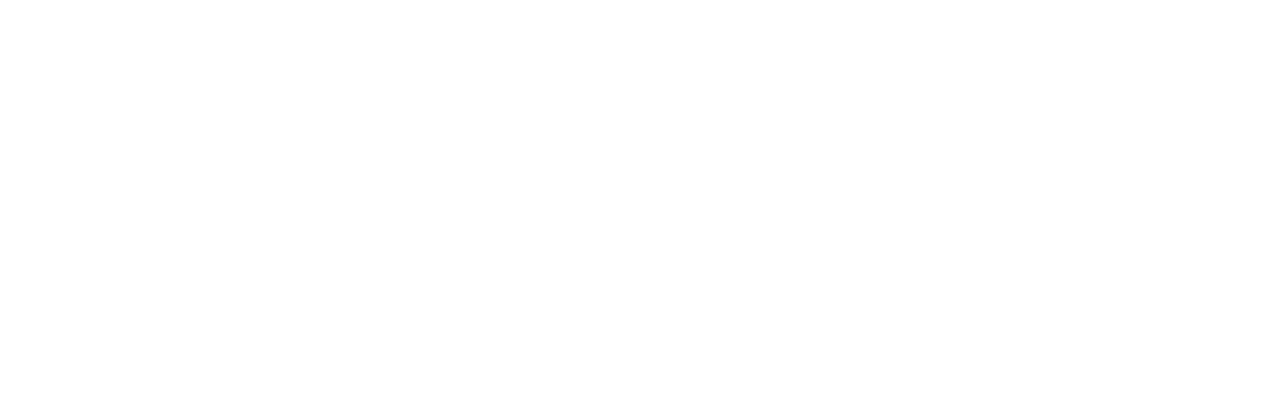
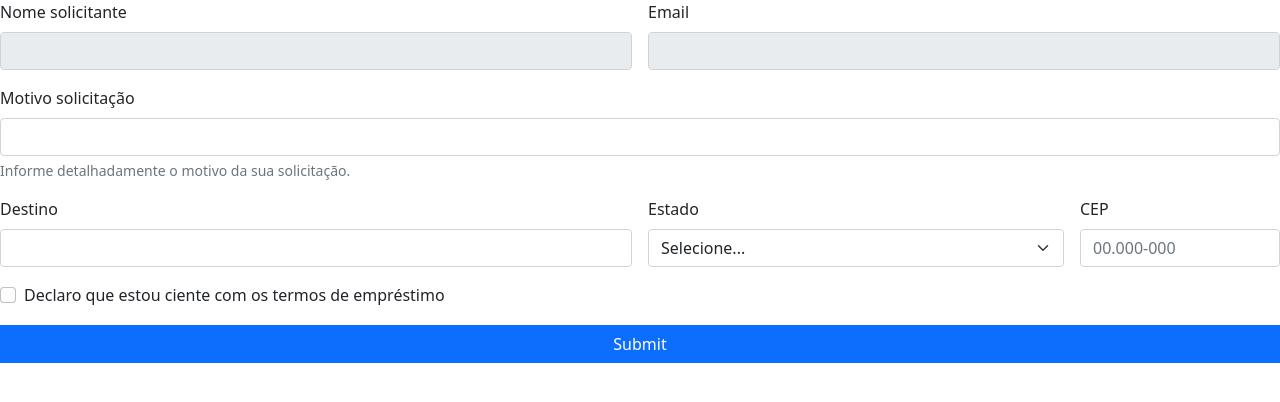
Before and after one commit to GianFTZ/prisma-coffe-forms, a plain HTML site: page src/index.html in a window 1280 px wide. Drawn offline with nearby package versions, Linux system fonts and the light colour scheme.

Commit message:
feature: html-template model from senior's github

```diff
--- a/src/index.html
+++ b/src/index.html
@@ -25,6 +25,92 @@
     <script type="text/javascript" src="main.js"></script>
 </head>
 <body>
+    <form class="row g-3 needs-validation" id="form" novalidate>
+        <div class="col-md-6">
+          <label for="nomFun" class="form-label">Nome solicitante</label>
+          <input type="text" class="form-control" id="nomFun" disabled />
+        </div>
+        <div class="col-md-6">
+          <label for="emaFun" class="form-label">Email</label>
+          <input type="email" class="form-control" id="emaFun" disabled />
+        </div>
+        <div class="col-12">
+          <label for="desMot" class="form-label">Motivo solicitação</label>
+          <input type="text" class="form-control" id="desMot" />
+          <div id="desMot" class="form-text">
+            Informe detalhadamente o motivo da sua solicitação.
+          </div>
+        </div>
+        <div class="col-md-6">
+          <label for="nomDes" class="form-label">Destino</label>
+          <input type="text" class="form-control" id="nomDes" />
+        </div>
+        <div class="col-md-4">
+          <label for="estDes" class="form-label">Estado</label>
+          <select id="estDes" class="form-select">
+            <option selected>Selecione...</option>
+            <option value="Acre - AC">Acre - AC</option>
+            <option value="Alagoas - AL">Alagoas - AL</option>
+            <option value="Amapá - AP">Amapá - AP</option>
+            <option value="Amazonas - AM">Amazonas - AM</option>
+            <option value="Bahia - BA">Bahia - BA</option>
+            <option value="Ceará - CE">Ceará - CE</option>
+            <option value="Espírito Santo - ES">Espírito Santo - ES</option>
+            <option value="Goiás - GO">Goiás - GO</option>
+            <option value="Maranhão - MA">Maranhão - MA</option>
+            <option value="Mato Grosso - MT">Mato Grosso - MT</option>
+            <option value="Mato Grosso do Sul - MS">
+              Mato Grosso do Sul - MS
+            </option>
+            <option value="Minas Gerais - MG">Minas Gerais - MG</option>
+            <option value="Pará - PA">Pará - PA</option>
+            <option value="Paraíba - PB">Paraíba - PB</option>
+            <option value="Paraná - PR">Paraná - PR</option>
+            <option value="Pernambuco - PE">Pernambuco - PE</option>
+            <option value="Piauí - PI">Piauí - PI</option>
+            <option value="Rio de Janeiro - RJ">Rio de Janeiro - RJ</option>
+            <option value="Rio Grande do Norte - RN">
+              Rio Grande do Norte - RN
+            </option>
+            <option value="Rio Grande do Sul - RS">Rio Grande do Sul - RS</option>
+            <option value="Rondônia - RO">Rondônia - RO</option>
+            <option value="Roraima - RR">Roraima - RR</option>
+            <option value="Santa Catarina - SC">Santa Catarina - SC</option>
+            <option value="São Paulo - SP">São Paulo - SP</option>
+            <option value="Sergipe - SE">Sergipe - SE</option>
+            <option value="Tocantins - TO">Tocantins - TO</option>
+            <option value="Distrito Federal - DF">Distrito Federal - DF</option>
+          </select>
+        </div>
+        <div class="col-md-2">
+          <label for="numCep" class="form-label">CEP</label>
+          <input
+            type="text"
+            class="form-control"
+            id="numCep"
+            placeholder="00.000-000"
+          />
+        </div>
+        <div class="col-12">
+          <div class="form-check">
+            <input
+              class="form-check-input"
+              type="checkbox"
+              id="gridCheck"
+              onclick="onSelect()"
+              required
+            />
+            <label class="form-check-label" for="gridCheck">
+              Declaro que estou ciente com os termos de empréstimo
+            </label>
+            <div class="invalid-feedback">
+              Você precisa aceitar os termos para prosseguir.
+            </div>
+          </div>
+        </div>
 
+        <!-- Para formulários do BPM, não é necessário colocar botões para submit, basta usar o botão 'Enviar' do próprio BPM -->
+         <button type="submit" class="btn btn-primary" onclick="isFormValid()">Submit</button>
+      </form>
 </body>
 </html>
```
